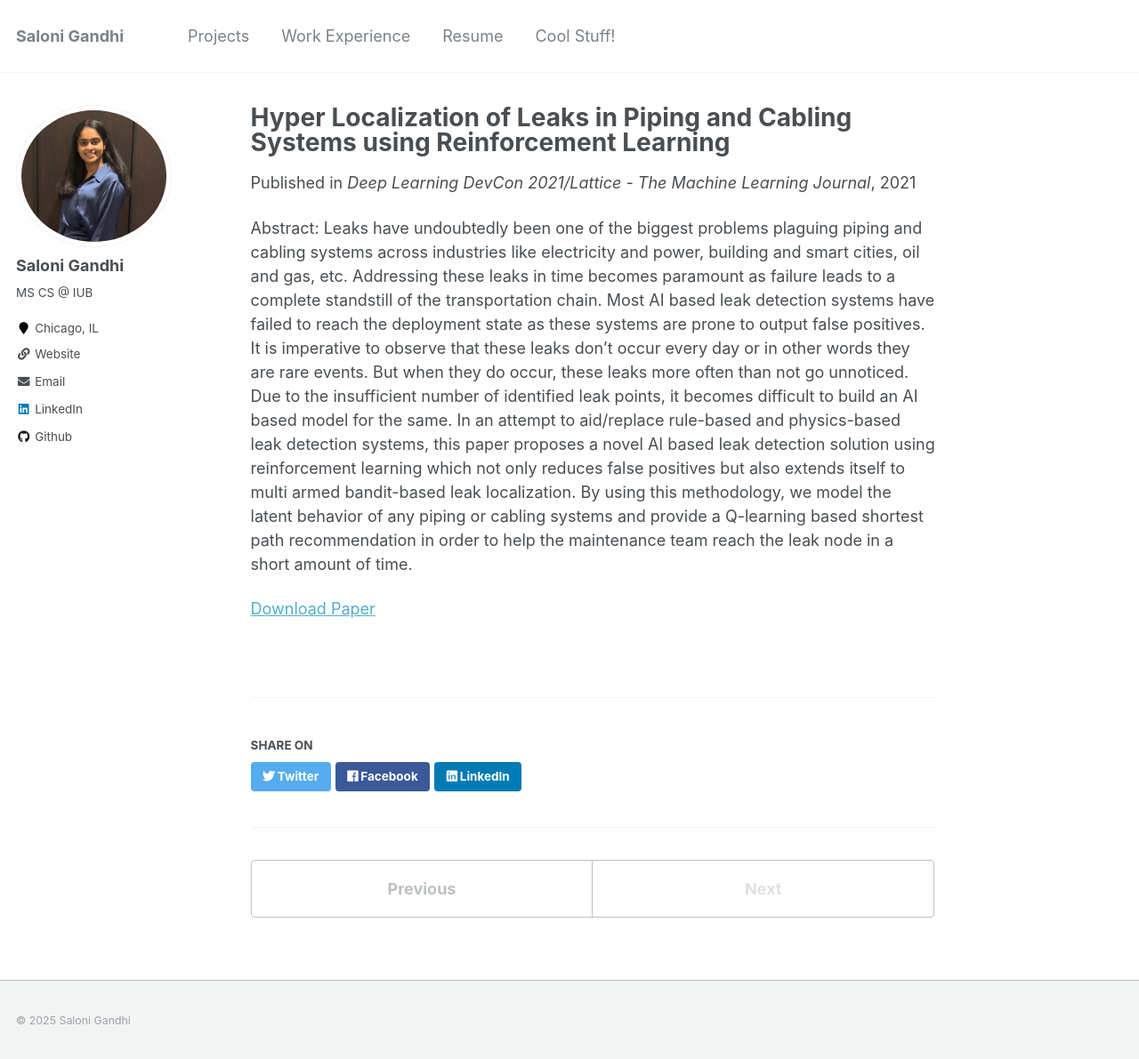
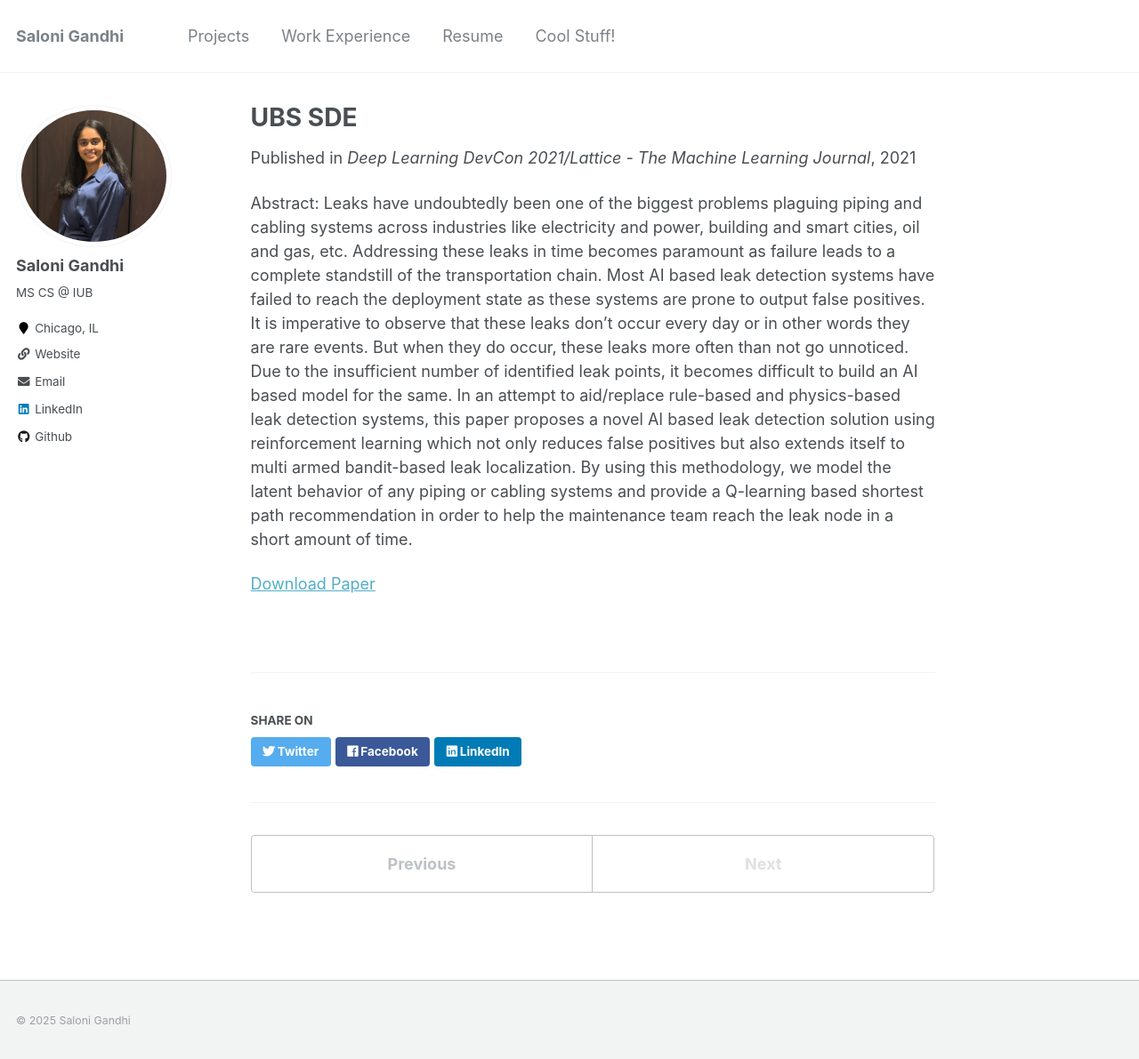
Before and after one commit to saloni111/saloni111.github.io, a Jekyll site: the page built from _publications/rl-pipes.md, in a window 1280 px wide and 1194 px high. Shown: the top 1191 px of the window at 89% size. Built offline with Jekyll 4.4.1, drawn with Linux system fonts in a browser that asks for light colours.

Commit message:
Update rl-pipes.md

```diff
--- a/_publications/rl-pipes.md
+++ b/_publications/rl-pipes.md
@@ -1,7 +1,6 @@
 ---
-title: "Hyper Localization of Leaks in Piping and Cabling Systems using Reinforcement Learning"
+title: "UBS SDE"
 collection: publications
-permalink: /publication/rl-pipes
 excerpt: 'Leaks have undoubtedly been one of the biggest
 problems plaguing piping and cabling systems across industries
 like electricity and power, building and smart cities, oil and gas,
```
